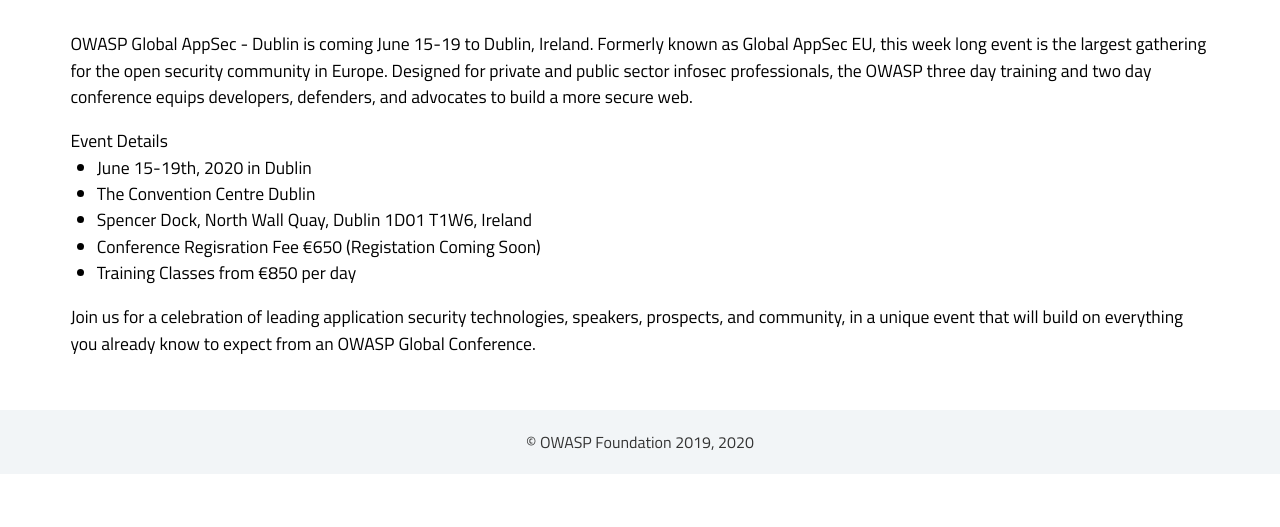
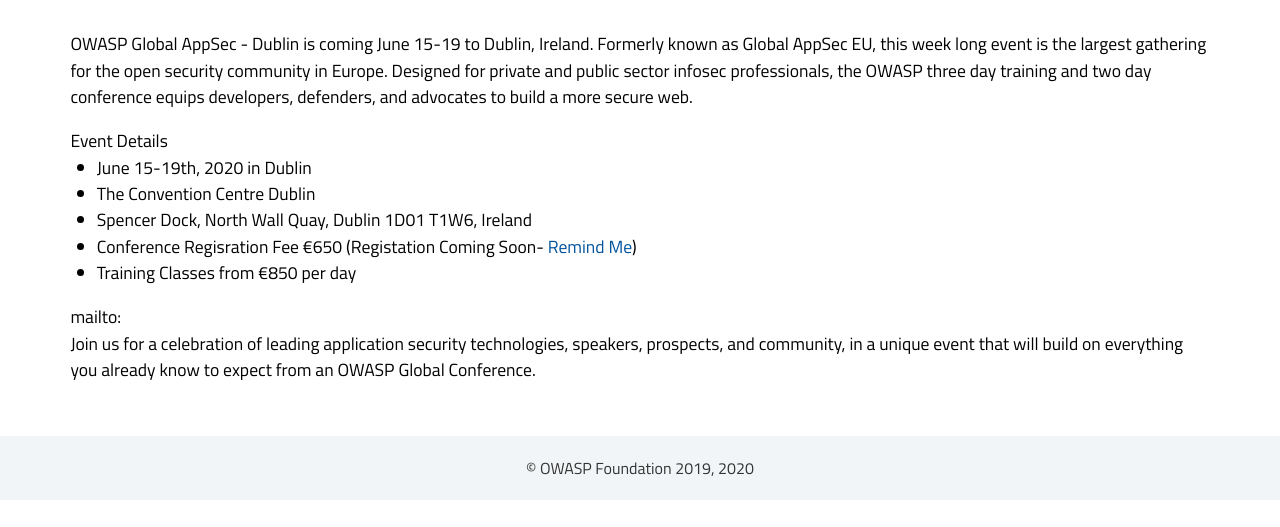
Before and after one commit to globalsea/globalsea.github.io, a Jekyll site: the page built from index.html, in a window 1280 px wide, cut to the strip 373-900 px from the top of the page. Built offline with Jekyll 4.4.1, drawn with Linux system fonts in a browser that asks for light colours; some web fonts are replaced.

Commit message:
Update index.html

```diff
--- a/index.html
+++ b/index.html
@@ -17,9 +17,11 @@
 		<li>June 15-19th, 2020 in Dublin
 		<li>The Convention Centre Dublin</li>
 		<li>Spencer Dock, North Wall Quay, Dublin 1D01 T1W6, Ireland</li>
-	<li>Conference Regisration Fee €650 (Registation Coming Soon)</li>
+	<li>Conference Regisration Fee €650 (Registation Coming Soon- <a href="mailto:?Subject=Reminder&body=Remember%20to%20revisit%20OWASP%20Dublin%20Conference%20site%20to%20register%20after%20March%201st" target="_top">Remind Me</a>)</li>
 		<li>Training Classes from €850 per day</li>
 	</ul>
+
+	mailto:
 
 
 	<p>Join us for a celebration of leading application security technologies, speakers, prospects, and community, in a unique event that will build on everything you already know to expect from an OWASP Global Conference.</p>
```
